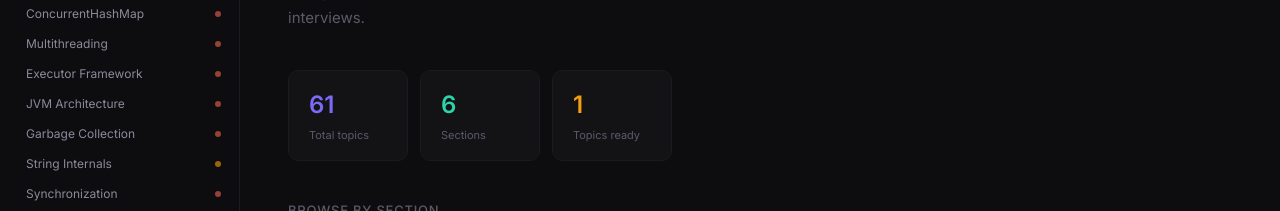
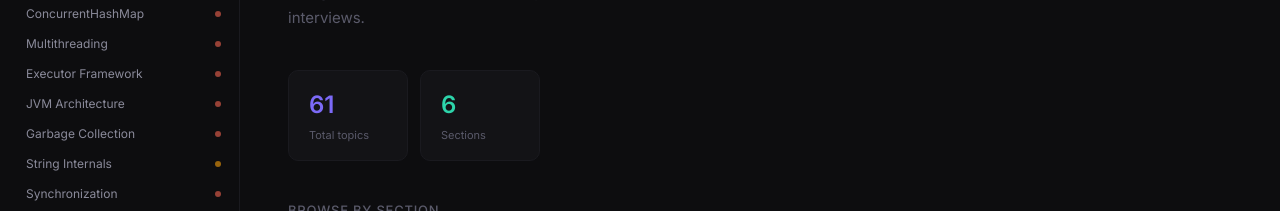
Before and after one commit to impratikspatil/interview-prep, a React (Vite) app: page / in a window 1280 px wide. Shown: the part 216-427 px from the top of the page. Built offline with nearby package versions, Linux system fonts and the light colour scheme.

Commit message:
add missing components

```diff
--- a/src/components/Dashboard.jsx
+++ b/src/components/Dashboard.jsx
@@ -32,7 +32,7 @@ export default function Dashboard({ onSelectTopic }) {
       {[
         { label: 'Total topics', value: allTopics.length, color: '#7c6af7' },
         { label: 'Sections', value: SECTIONS.length, color: '#2dd4aa' },
-          { label: 'Topics ready', value: ready, color: '#f59e0b' },
+        // "Topics ready" object removed from here
       ].map(stat => (
         <div key={stat.label} style={{
           background: '#131316', border: '1px solid #1a1a1f',
```
Lines whose indentation alone changed are shown as unchanged.
